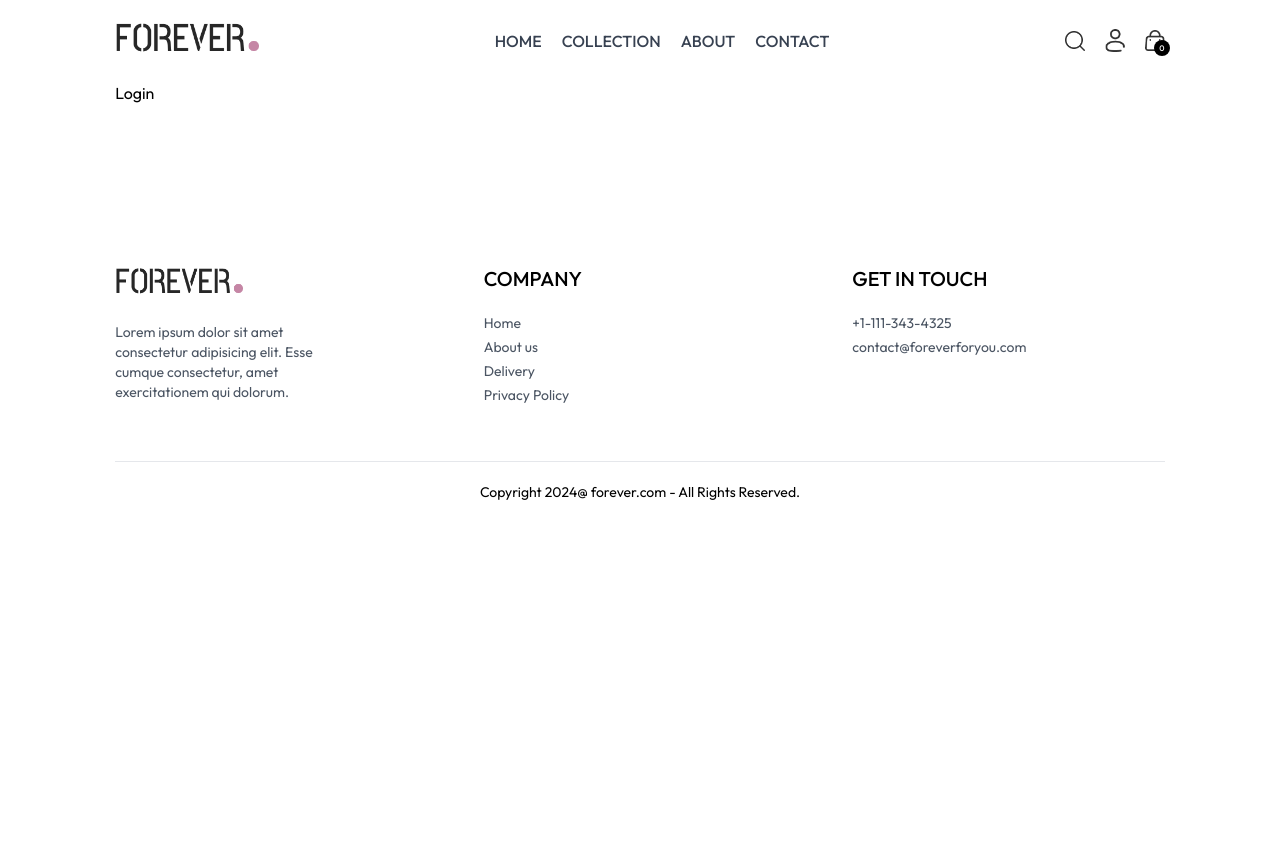
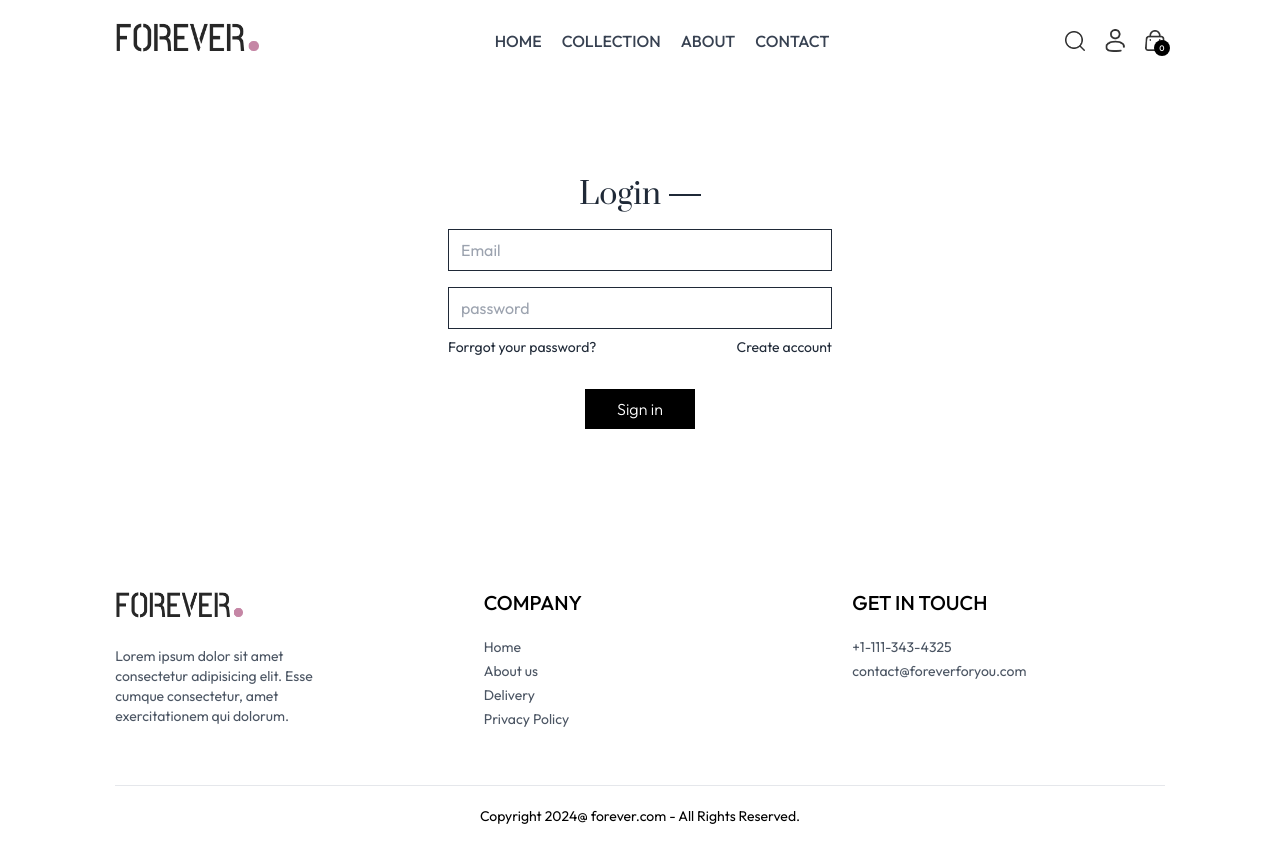
Before and after one commit to imran-assad/ecommerceWebProject2, a React (Vite) app: page /login in a window 1280 px wide. Shown: the top 862 px of the page. Before the commit the page ends 800 px from the top, so only its background shows below. Built offline with nearby package versions, Linux system fonts and the light colour scheme.

Commit message:
login page completed

```diff
--- a/src/App.jsx
+++ b/src/App.jsx
@@ -3,7 +3,7 @@
 import Navbar from "./components/Navbar";
 import Home from "./pages/Home";
 import Collection from "./pages/Collection";
-import { About } from "./pages/About";
+import About from "./pages/About";
 import { Contact } from "./pages/Contact";
 import { Product } from "./pages/Product";
 import Cart from "./pages/Cart";
--- a/src/components/Navbar.jsx
+++ b/src/components/Navbar.jsx
@@ -42,11 +42,13 @@
         </NavLink>
         {/* profile-icon code */}
         <div className="group relative">
-          <img
-            className="w-5 cursor-pointer"
-            src={assets.profile_icon}
-            alt=""
-          />
+          <Link to="/login">
+            <img
+              className="w-5 cursor-pointer"
+              src={assets.profile_icon}
+              alt=""
+            />
+          </Link>
           {/* dropdown menu code here */}
           <div className="group-hover:block hidden absolute dropdown-menu right-0 pt-4">
             <div className="flex flex-col gap-2 w-36 py-3 px-5 bg-slate-100 text-gray-500 rounded">
--- a/src/pages/About.jsx
+++ b/src/pages/About.jsx
@@ -1,5 +1,6 @@
 import React from "react";
 
-export const About = () => {
+const About = () => {
   return <div>About</div>;
 };
+export default About;
--- a/src/pages/Login.jsx
+++ b/src/pages/Login.jsx
@@ -1,5 +1,65 @@
-import React from "react";
+import React, { useState } from "react";
 
 export const Login = () => {
-  return <div>Login</div>;
+  const [currentState, setCurrentState] = useState("Login");
+  const onSubmitHandler = async (event) => {
+    event.preventDefault();
+  };
+
+  return (
+    <>
+      <form
+        onSubmit={onSubmitHandler}
+        className="flex flex-col items-center w-[90%] sm:max-w-96 m-auto mt-14 gap-4 text-gray-800"
+      >
+        <div className="inline-flex items-center gap-2 mb=2 mt-10">
+          <p className="prata-regular text-3xl">{currentState}</p>
+          <hr className="border-none h-[1.5px] w-8 bg-gray-800" />
+        </div>
+        {currentState === "Login" ? (
+          ""
+        ) : (
+          <input
+            type="text"
+            className="w-full px-3 py-2 border border-gray-800"
+            placeholder="Name"
+            required
+          />
+        )}
+        <input
+          type="email"
+          className="w-full px-3 py-2 border border-gray-800"
+          placeholder="Email"
+          required
+        />
+        <input
+          type="text"
+          className="w-full px-3 py-2 border border-gray-800"
+          placeholder="password"
+          required
+        />
+        <div className="w-full flex justify-between text-sm mt-[-8px]">
+          <p className="cursor-pointer">Forrgot your password?</p>
+          {currentState === "Login" ? (
+            <p
+              onClick={() => setCurrentState("Sign up")}
+              className="cursor-pointer"
+            >
+              Create account
+            </p>
+          ) : (
+            <p
+              onClick={() => setCurrentState("Login")}
+              className="cursor-pointer"
+            >
+              Login Here
+            </p>
+          )}
+        </div>
+        <button className="bg-black text-white font-light px-8 py-2 mt-4">
+          {currentState === "Login" ? "Sign in" : "Sign Up"}
+        </button>
+      </form>
+    </>
+  );
 };
--- a/src/pages/PlaceOrder.jsx
+++ b/src/pages/PlaceOrder.jsx
@@ -118,7 +118,7 @@
           {/* place order button */}
           <div className="w-full text-end mt-8">
             <button
-              onClick={() => navigate("/navigate")}
+              onClick={() => navigate("/orders")}
               className="bg-black text-white px-16 py-3 text-sm"
             >
               PLACE ORDER
```
